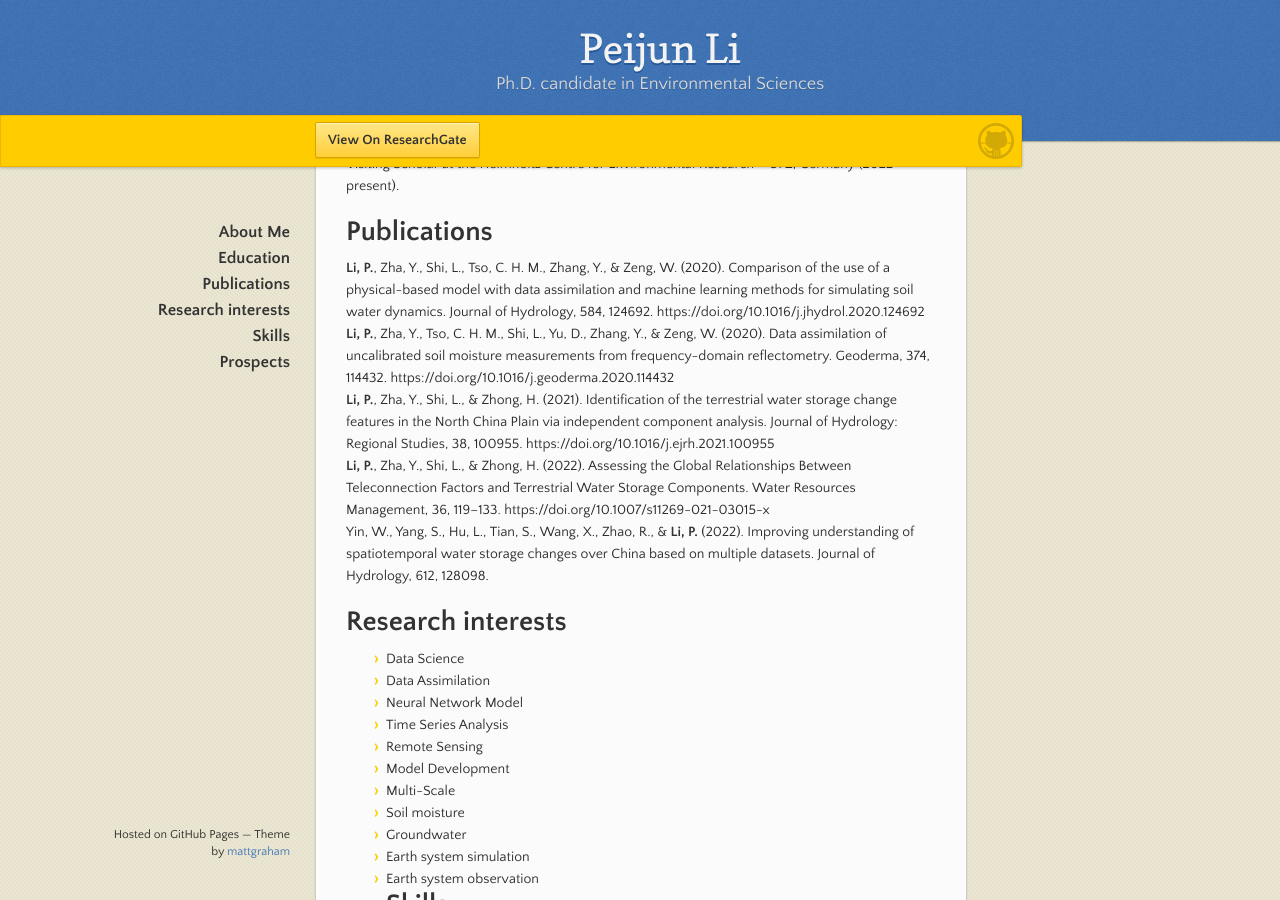
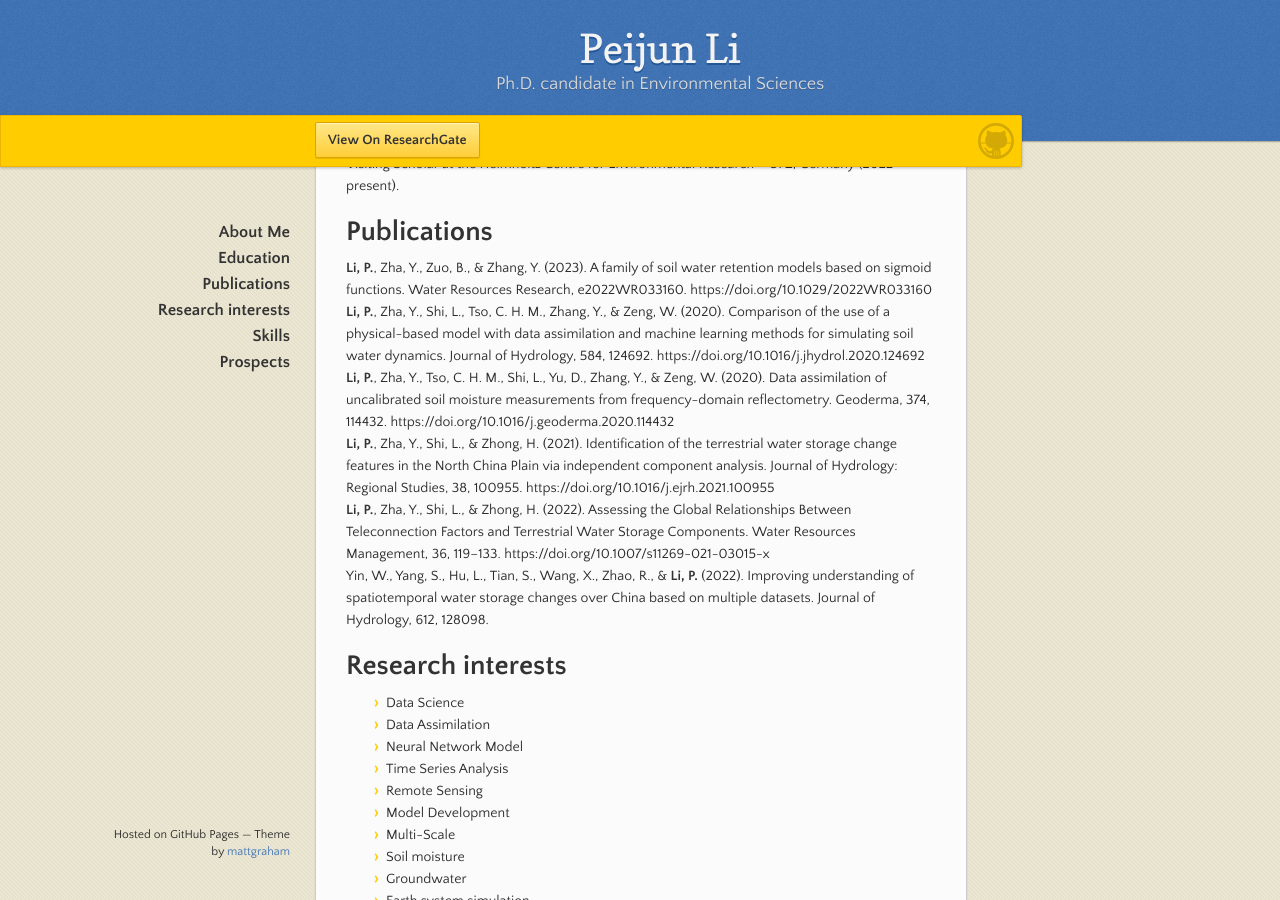
Before and after one commit to PercyLeeMaxWell/PercyLeeMaxWell.github.io, a Jekyll site: the page built from index.md, in a window 1280 px wide and 900 px high, scrolled down 344 px. Built offline with Jekyll 4.4.1, drawn with Linux system fonts in a browser that asks for light colours.

Commit message:
Update index.md

```diff
--- a/index.md
+++ b/index.md
@@ -8,6 +8,7 @@ My studies focus on the analysis of spatiotemporal characteristics of soil water
 MSc & Ph.D. candidate in School of Water Resources and Hydropower Engineering, Wuhan University, China (2018-present).
 Visiting Scholar at the Helmholtz Centre for Environmental Research – UFZ, Germany (2022-present).
 # Publications
+**Li, P.**, Zha, Y., Zuo, B., & Zhang, Y. (2023). A family of soil water retention models based on sigmoid functions. Water Resources Research, e2022WR033160. https://doi.org/10.1029/2022WR033160
 **Li, P.**, Zha, Y., Shi, L., Tso, C. H. M., Zhang, Y., & Zeng, W. (2020). Comparison of the use of a physical-based model with data assimilation and machine learning methods for simulating soil water dynamics. Journal of Hydrology, 584, 124692. https://doi.org/10.1016/j.jhydrol.2020.124692
 **Li, P.**, Zha, Y., Tso, C. H. M., Shi, L., Yu, D., Zhang, Y., & Zeng, W. (2020). Data assimilation of uncalibrated soil moisture measurements from frequency-domain reflectometry. Geoderma, 374, 114432. https://doi.org/10.1016/j.geoderma.2020.114432
 **Li, P.**, Zha, Y., Shi, L., & Zhong, H. (2021). Identification of the terrestrial water storage change features in the North China Plain via independent component analysis. Journal of Hydrology: Regional Studies, 38, 100955. https://doi.org/10.1016/j.ejrh.2021.100955
```
